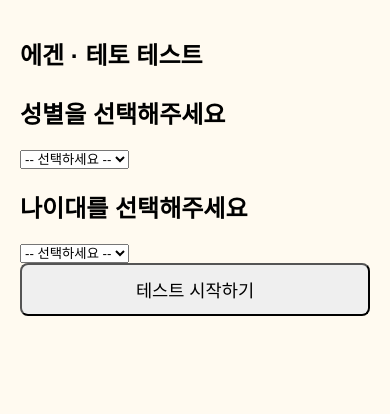
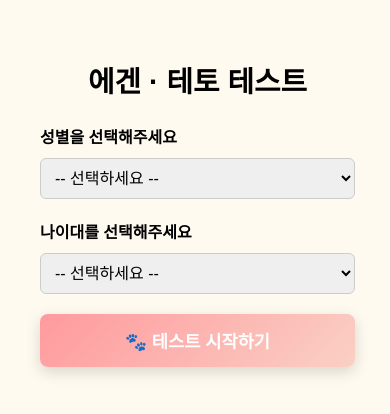
Before and after one commit to sungtae2216/egen-teto-test, a plain HTML site: page responsive_start_v2.html in a window 390 px wide. Drawn offline with Linux system fonts and the light colour scheme.

Commit message:
Update responsive_start_v2.html

```diff
--- a/responsive_start_v2.html
+++ b/responsive_start_v2.html
@@ -1,10 +1,9 @@
 <!DOCTYPE html>
 <html lang="ko">
 <head>
-<meta name="viewport" content="width=device-width, initial-scale=1.0">
-
   <meta charset="UTF-8">
   <title>에겐·테토 테스트 시작</title>
+  <meta name="viewport" content="width=device-width, initial-scale=1.0">
 
   <style>
     body {
@@ -22,25 +21,62 @@ body {
     }
 
     h1 {
-  font-size: 1.5rem;
+      font-size: 1.8rem;
       margin-bottom: 1.5rem;
+      text-align: center;
     }
 
-.question {
-  font-size: 1rem;
-  margin-bottom: 1rem;
+    .section {
+      margin-bottom: 20px;
     }
 
-.btn {
+    h2 {
+      font-size: 1rem;
+      margin-bottom: 10px;
+    }
+
+    select {
       width: 100%;
+      padding: 10px;
+      font-size: 1rem;
+      border-radius: 6px;
+      border: 1px solid #ccc;
+    }
+
+    .btn.start-btn {
+      background: linear-gradient(135deg, #ff9a9e, #fad0c4);
+      color: white;
+      border: none;
+      cursor: pointer;
+      font-weight: bold;
+      box-shadow: 0 5px 15px rgba(0,0,0,0.15);
+      transition: background 0.3s ease;
+      animation: bounce 2s infinite;
       font-size: 1.1rem;
-  padding: 12px;
+      padding: 14px;
       border-radius: 8px;
+      width: 100%;
+    }
+
+    .btn.start-btn:hover {
+      background: linear-gradient(135deg, #f6d365, #fda085);
+    }
+
+    @keyframes bounce {
+      0%, 20%, 50%, 80%, 100% {
+        transform: translateY(0);
+      }
+      40% {
+        transform: translateY(-10px);
+      }
+      60% {
+        transform: translateY(-5px);
+      }
     }
   </style>
-
 </head>
 <body>
+  <div class="container">
     <h1>에겐 · 테토 테스트</h1>
     <form action="page1.html" method="get">
       <div class="section">
@@ -65,8 +101,9 @@ h1 {
       </div>
 
       <div class="section">
-      <button type="submit" class="btn start-btn">테스트 시작하기</button>
+        <button type="submit" class="btn start-btn">🐾 테스트 시작하기</button>
       </div>
     </form>
+  </div>
 </body>
 </html>
```
Lines whose indentation alone changed are shown as unchanged.
